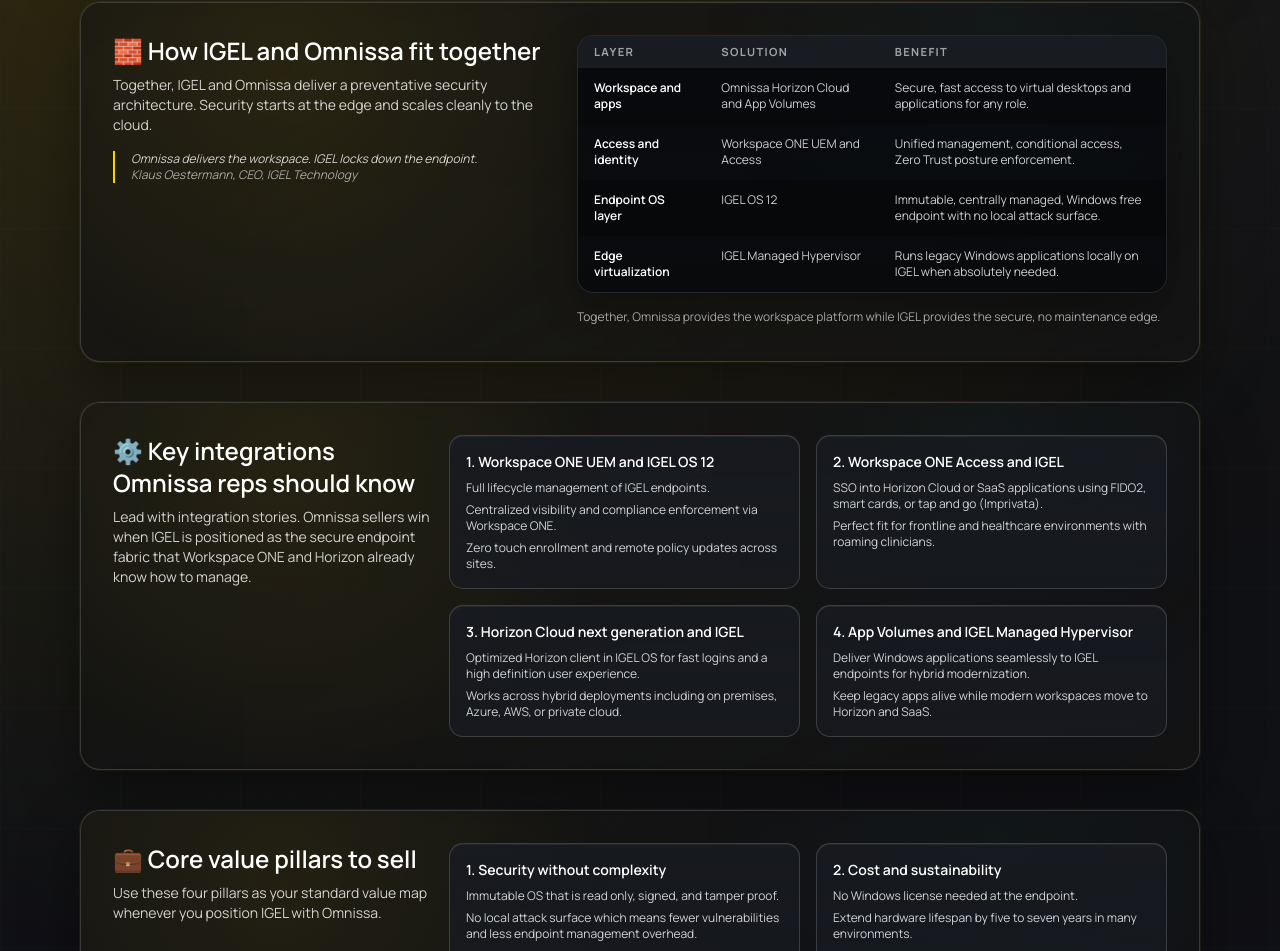
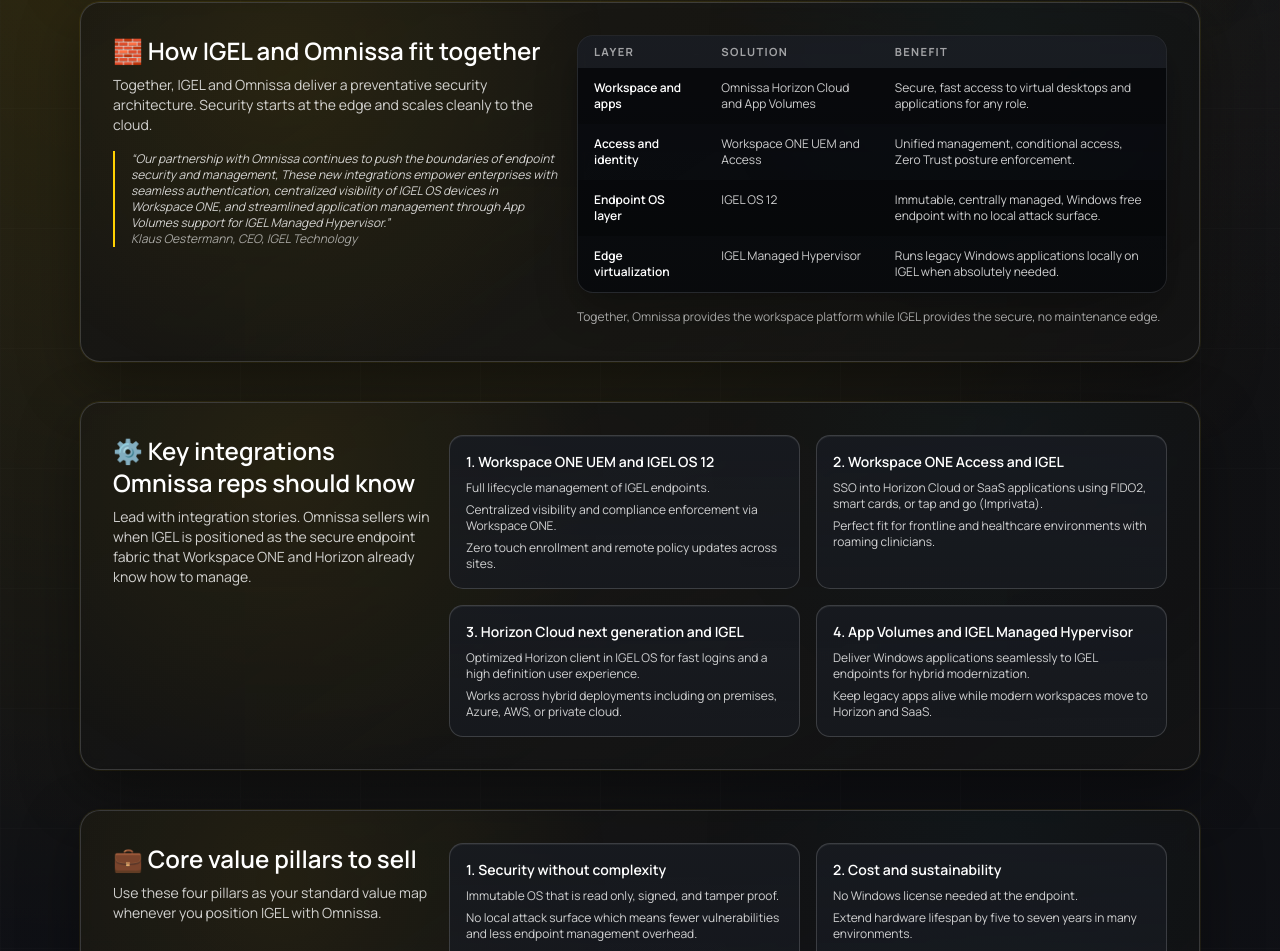
Before and after one commit to Broadwood11/GPT_DATA, a plain HTML site: page omnissa.html in a window 1280 px wide. Shown: the part 1092-2043 px from the top of the page. Drawn offline with nearby package versions, Linux system fonts and the light colour scheme.

Commit message:
Update omnissa.html

```diff
--- a/omnissa.html
+++ b/omnissa.html
@@ -485,7 +485,7 @@
             Together, IGEL and Omnissa deliver a preventative security architecture. Security starts at the edge and scales cleanly to the cloud.
           </p>
           <blockquote class="mt-4 border-l-2 border-[var(--igel-yellow)] pl-4 text-xs italic text-white/80">
-            Omnissa delivers the workspace. IGEL locks down the endpoint.
+            “Our partnership with Omnissa continues to push the boundaries of endpoint security and management, These new integrations empower enterprises with seamless authentication, centralized visibility of IGEL OS devices in Workspace ONE, and streamlined application management through App Volumes support for IGEL Managed Hypervisor.”
             <br />
             <span class="text-white/60">Klaus Oestermann, CEO, IGEL Technology</span>
           </blockquote>
```
